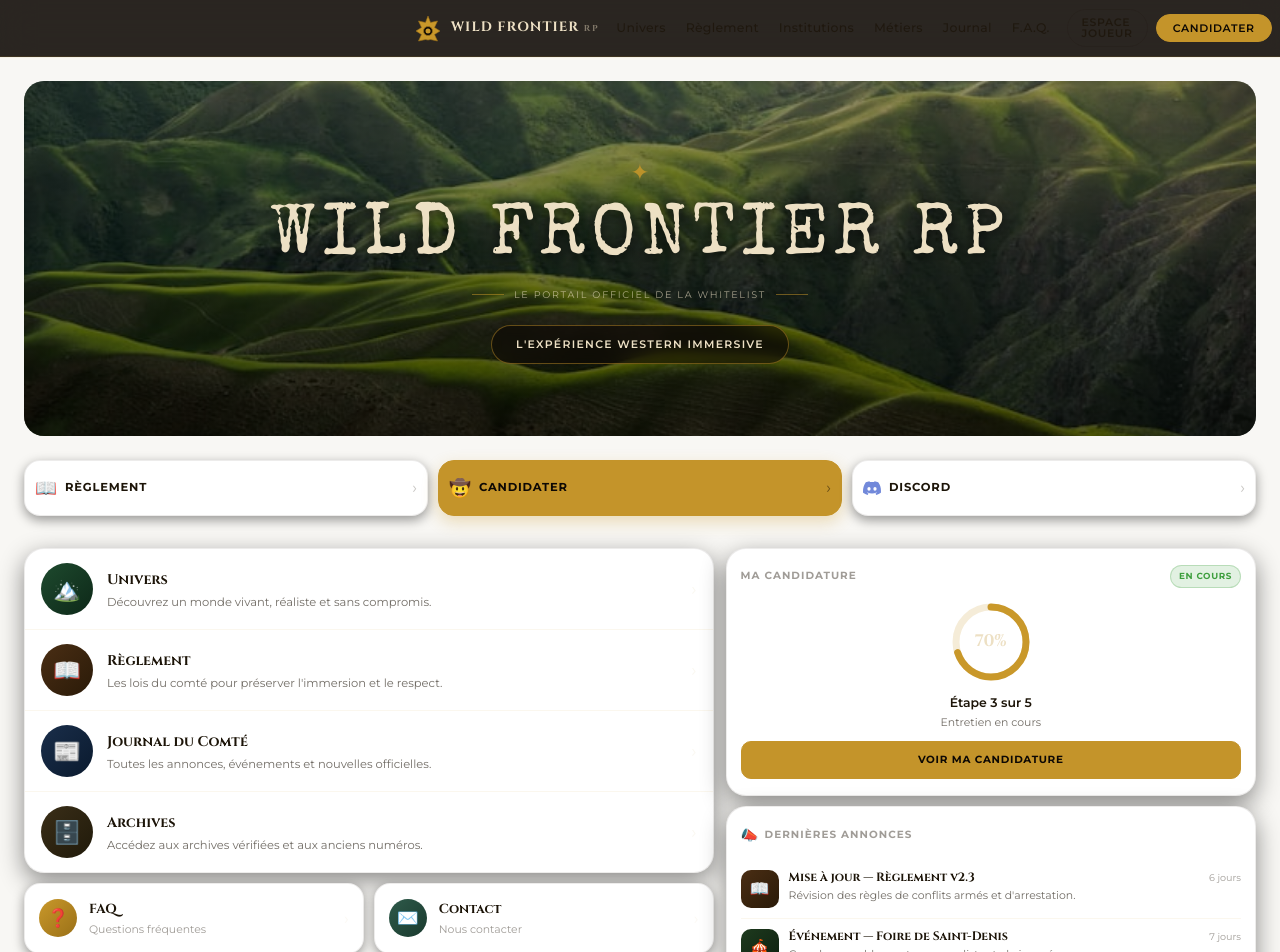
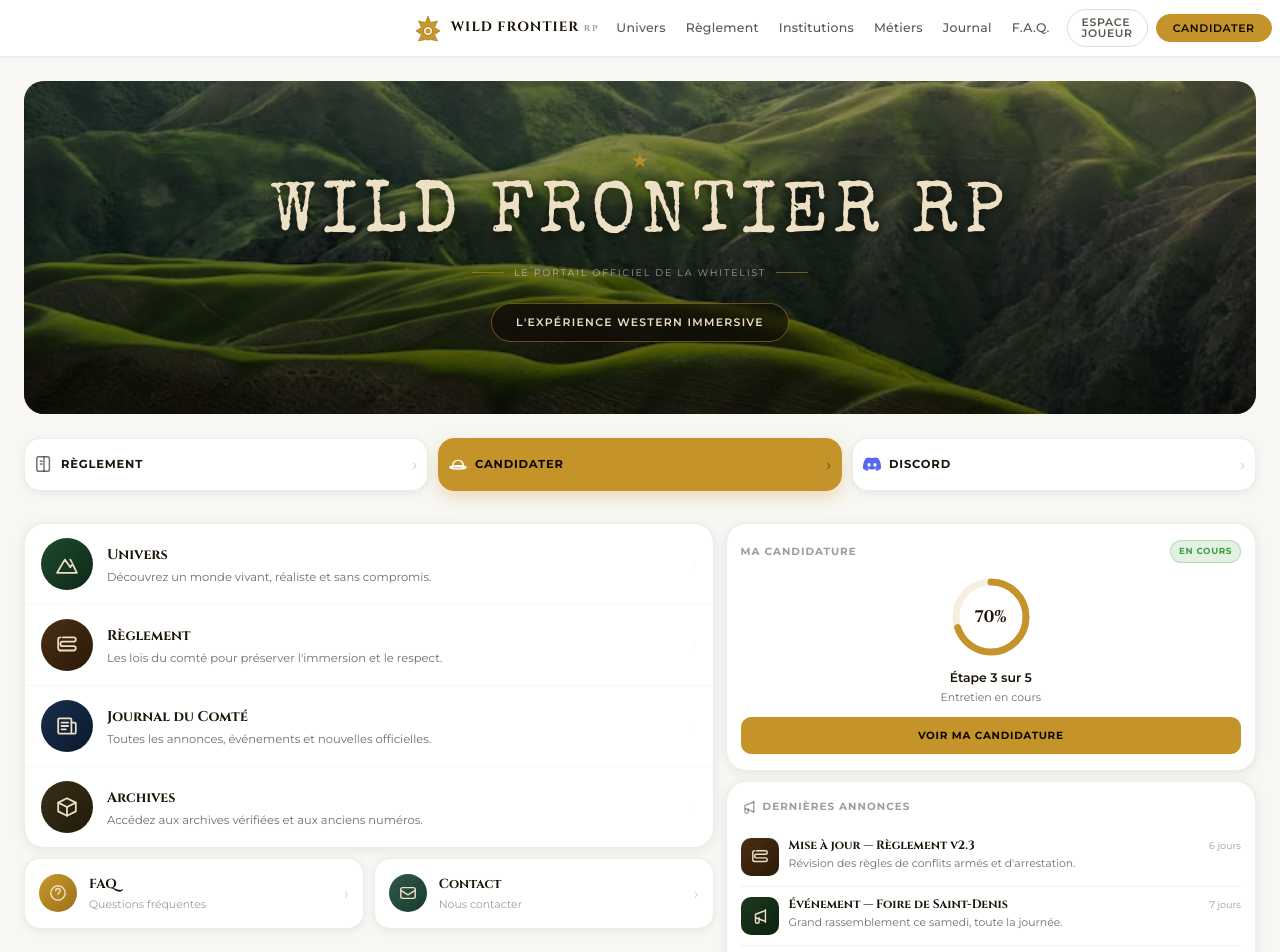
Before and after one commit to rpwildfrontier/WildFrontierWebsite, a Next.js app: page / in a window 1280 px wide. Shown: the top 952 px of the page. Built offline with nearby package versions, Linux system fonts and the light colour scheme; no server answers; a web font is replaced by a local one.

Commit message:
Light theme + replace all emojis with SVG icons
https://claude.ai/code/session_011kgEVsVd7DA7f5mUQzhUU1

```diff
--- a/src/app/globals.css
+++ b/src/app/globals.css
@@ -287,12 +287,12 @@ button { font-family: inherit; }
   border: 1px solid var(--border);
   border-radius: 20px;
   padding: 1.25rem;
-  box-shadow: 0 8px 24px rgba(0,0,0,0.40);
+  box-shadow: 0 2px 12px rgba(28,20,8,0.08);
   transition: border-color 0.2s, box-shadow 0.2s;
 }
 .parchment-card:hover {
   border-color: var(--border-md);
-  box-shadow: 0 8px 32px rgba(0,0,0,0.55);
+  box-shadow: 0 4px 20px rgba(28,20,8,0.12);
 }
 
 .document-panel {
@@ -300,7 +300,7 @@ button { font-family: inherit; }
   border: 1px solid var(--border);
   border-radius: 20px;
   padding: 1.5rem;
-  box-shadow: 0 8px 24px rgba(0,0,0,0.40);
+  box-shadow: 0 2px 12px rgba(28,20,8,0.08);
 }
 
 .accent-card {
@@ -308,20 +308,20 @@ button { font-family: inherit; }
   border: 1px solid var(--border);
   border-radius: 16px;
   padding: 1.25rem;
-  box-shadow: 0 4px 16px rgba(0,0,0,0.35);
+  box-shadow: 0 2px 10px rgba(28,20,8,0.07);
   transition: border-color 0.2s, box-shadow 0.2s;
 }
 .accent-card:hover {
   border-color: var(--border-md);
-  box-shadow: 0 6px 20px rgba(0,0,0,0.50);
+  box-shadow: 0 4px 16px rgba(28,20,8,0.11);
 }
 
 /* ── Glass card ──────────────────────────────────────────── */
 .glass-card {
-  background: rgba(30,19,10,0.8);
+  background: rgba(255,255,255,0.85);
   backdrop-filter: blur(12px);
   -webkit-backdrop-filter: blur(12px);
-  border: 1px solid rgba(201,152,42,0.18);
+  border: 1px solid rgba(28,20,8,0.10);
   border-radius: 20px;
 }
 
@@ -691,7 +691,7 @@ select.form-input option { background: var(--bg-card); color: var(--fg); }
   border: 1px solid var(--border);
   border-radius: 20px;
   overflow: hidden;
-  box-shadow: 0 8px 24px rgba(0,0,0,0.45);
+  box-shadow: 0 2px 12px rgba(28,20,8,0.08);
 }
 .nav-list-item {
   display: flex;
@@ -705,7 +705,7 @@ select.form-input option { background: var(--bg-card); color: var(--fg); }
 .nav-list-item:not(:last-child) {
   border-bottom: 1px solid rgba(201,152,42,0.08);
 }
-.nav-list-item:hover { background: var(--bg-elevated); }
+.nav-list-item:hover { background: var(--bg); }
 .nav-list-icon {
   width: 52px; height: 52px;
   border-radius: 50%;
@@ -734,12 +734,12 @@ select.form-input option { background: var(--bg-card); color: var(--fg); }
   border: 1px solid var(--border);
   border-radius: 16px;
   text-decoration: none;
-  box-shadow: 0 4px 12px rgba(0,0,0,0.40);
+  box-shadow: 0 2px 8px rgba(28,20,8,0.07);
   transition: box-shadow 0.15s, transform 0.12s, border-color 0.15s;
   cursor: pointer;
 }
 .quick-action-card:hover {
-  box-shadow: 0 6px 20px rgba(0,0,0,0.55);
+  box-shadow: 0 4px 16px rgba(28,20,8,0.11);
   border-color: var(--border-md);
   transform: translateY(-1px);
 }
@@ -768,12 +768,12 @@ select.form-input option { background: var(--bg-card); color: var(--fg); }
   display: flex;
   align-items: center;
   gap: 12px;
-  box-shadow: 0 4px 12px rgba(0,0,0,0.40);
+  box-shadow: 0 2px 8px rgba(28,20,8,0.07);
   text-decoration: none;
   transition: box-shadow 0.15s, border-color 0.15s;
 }
 .mini-card:hover {
-  box-shadow: 0 6px 20px rgba(0,0,0,0.55);
+  box-shadow: 0 4px 16px rgba(28,20,8,0.11);
   border-color: var(--border-md);
 }
 
--- a/src/app/page.tsx
+++ b/src/app/page.tsx
@@ -1,11 +1,16 @@
 import type { Metadata } from 'next'
 import Link from 'next/link'
+import {
+  MountainIcon, ScrollIcon, NewspaperIcon, BoxIcon,
+  BookIcon, HatIcon, DiscordIcon, QuestionIcon, MailIcon,
+  MegaphoneIcon,
+} from '@/components/Icons'
 
 export const metadata: Metadata = {
   title: 'Wild Frontier RP — Portail Officiel',
 }
 
-// Progress ring — gold on dark
+// Progress ring — gold on light
 function ProgressRing({ pct, size = 80 }: { pct: number; size?: number }) {
   const r = (size - 10) / 2
   const circ = 2 * Math.PI * r
@@ -16,13 +21,13 @@ function ProgressRing({ pct, size = 80 }: { pct: number; size?: number }) {
         <circle
           cx={size / 2} cy={size / 2} r={r}
           fill="none"
-          stroke="rgba(201,152,42,0.18)"
+          stroke="rgba(196,148,42,0.15)"
           strokeWidth={7}
         />
         <circle
           cx={size / 2} cy={size / 2} r={r}
           fill="none"
-          stroke="#C9982A"
+          stroke="#C4942A"
           strokeWidth={7}
           strokeLinecap="round"
           strokeDasharray={circ}
@@ -34,7 +39,7 @@ function ProgressRing({ pct, size = 80 }: { pct: number; size?: number }) {
           fontFamily: 'var(--font-heading)',
           fontWeight: 700,
           fontSize: '1.05rem',
-          color: '#EDE0C4',
+          color: 'var(--fg)',
         }}>{pct}%</div>
       </div>
     </div>
@@ -47,35 +52,41 @@ const navItems = [
     label: 'Univers',
     desc: 'Découvrez un monde vivant, réaliste et sans compromis.',
     thumb: 'linear-gradient(135deg,#1E4A2E 0%,#0D2818 100%)',
-    icon: '🏔️',
+    IconComponent: MountainIcon,
   },
   {
     href: '/reglement',
     label: 'Règlement',
     desc: 'Les lois du comté pour préserver l\'immersion et le respect.',
     thumb: 'linear-gradient(135deg,#4A2E14 0%,#2A1A08 100%)',
-    icon: '📖',
+    IconComponent: ScrollIcon,
   },
   {
     href: '/journal',
     label: 'Journal du Comté',
     desc: 'Toutes les annonces, événements et nouvelles officielles.',
     thumb: 'linear-gradient(135deg,#1A2E4A 0%,#0A1A2E 100%)',
-    icon: '📰',
+    IconComponent: NewspaperIcon,
   },
   {
     href: '/archives',
     label: 'Archives',
     desc: 'Accédez aux archives vérifiées et aux anciens numéros.',
     thumb: 'linear-gradient(135deg,#3A2E18 0%,#201A0A 100%)',
-    icon: '🗄️',
+    IconComponent: BoxIcon,
   },
 ]
 
-const announcementIcons: Record<number, { bg: string; icon: string }> = {
-  0: { bg: 'linear-gradient(135deg,#4A2E14,#2A1A08)', icon: '📖' },
-  1: { bg: 'linear-gradient(135deg,#1E3A1E,#0D2010)', icon: '🎪' },
-  2: { bg: 'linear-gradient(135deg,#1A2E4A,#0A1A2E)', icon: '💰' },
+const announcementColors: Record<number, { bg: string }> = {
+  0: { bg: 'linear-gradient(135deg,#4A2E14,#2A1A08)' },
+  1: { bg: 'linear-gradient(135deg,#1E3A1E,#0D2010)' },
+  2: { bg: 'linear-gradient(135deg,#1A2E4A,#0A1A2E)' },
+}
+
+const announcementIcons: Record<number, React.ReactNode> = {
+  0: <ScrollIcon size={18} color="#EDE0C4" />,
+  1: <MegaphoneIcon size={18} color="#EDE0C4" />,
+  2: <BoxIcon size={18} color="#EDE0C4" />,
 }
 
 const latestAnnouncements = [
@@ -97,8 +108,12 @@ export default function HomePage() {
             minHeight: 220,
           }}
         >
-          {/* Gold star ornament */}
-          <div style={{ fontSize: '1.4rem', color: '#C9982A', marginBottom: '0.65rem', opacity: 0.85 }}>✦</div>
+          {/* Gold star ornament — SVG */}
+          <div style={{ display: 'flex', alignItems: 'center', justifyContent: 'center', marginBottom: '0.65rem', opacity: 0.85 }}>
+            <svg width="16" height="16" viewBox="0 0 16 16" fill="#C4942A">
+              <path d="M8 0L9.8 5.5H16L11 9L13 14.5L8 11L3 14.5L5 9L0 5.5H6.2Z"/>
+            </svg>
+          </div>
 
           <h1 style={{
             fontFamily: 'var(--font-display)',
@@ -162,7 +177,7 @@ export default function HomePage() {
       >
         <div style={{ display: 'flex', gap: 10 }}>
           <Link href="/reglement" className="quick-action-card" style={{ textDecoration: 'none' }}>
-            <span style={{ fontSize: '1.1rem' }}>📖</span>
+            <BookIcon size={18} color="var(--fg-60)" />
             <span style={{
               fontFamily: 'var(--font-body)', fontSize: '0.72rem', fontWeight: 700,
               letterSpacing: '0.07em', textTransform: 'uppercase',
@@ -171,7 +186,7 @@ export default function HomePage() {
             <span style={{ color: 'var(--fg-25)' }}>›</span>
           </Link>
           <Link href="/candidatures" className="quick-action-card primary" style={{ textDecoration: 'none' }}>
-            <span style={{ fontSize: '1.1rem' }}>🤠</span>
+            <HatIcon size={18} color="#FFFFFF" />
             <span style={{
               fontFamily: 'var(--font-body)', fontSize: '0.72rem', fontWeight: 700,
               letterSpacing: '0.07em', textTransform: 'uppercase',
@@ -180,9 +195,7 @@ export default function HomePage() {
             <span style={{ color: 'rgba(13,8,4,0.50)' }}>›</span>
           </Link>
           <Link href="https://discord.gg/" className="quick-action-card" style={{ textDecoration: 'none' }} target="_blank" rel="noopener noreferrer">
-            <svg width="18" height="18" viewBox="0 0 71 55" fill="#7289DA">
-              <path d="M60.1 4.9A58.5 58.5 0 0 0 45.5.4a40 40 0 0 0-1.8 3.6 54 54 0 0 0-16.4 0A40 40 0 0 0 25.6.4 58.3 58.3 0 0 0 11 4.9C1.6 19 -.9 32.7.3 46.3a59 59 0 0 0 17.9 9 42.7 42.7 0 0 0 3.7-6 38.2 38.2 0 0 1-5.8-2.8l1.4-1.1a42 42 0 0 0 35.9 0l1.4 1.1a38.3 38.3 0 0 1-5.8 2.8 42.6 42.6 0 0 0 3.7 6 58.8 58.8 0 0 0 17.9-9C72 30.4 68.8 16.8 60.1 4.9ZM23.7 38a6.7 6.7 0 0 1-6.3-7 6.7 6.7 0 0 1 6.3-7 6.7 6.7 0 0 1 6.3 7 6.7 6.7 0 0 1-6.3 7Zm23.6 0a6.7 6.7 0 0 1-6.3-7 6.7 6.7 0 0 1 6.3-7 6.7 6.7 0 0 1 6.3 7 6.7 6.7 0 0 1-6.3 7Z"/>
-            </svg>
+            <DiscordIcon size={18} />
             <span style={{
               fontFamily: 'var(--font-body)', fontSize: '0.72rem', fontWeight: 700,
               letterSpacing: '0.07em', textTransform: 'uppercase',
@@ -210,9 +223,9 @@ export default function HomePage() {
                 <Link key={item.href} href={item.href} className="nav-list-item">
                   <div
                     className="nav-list-icon"
-                    style={{ background: item.thumb, border: 'none', fontSize: '1.4rem' }}
+                    style={{ background: item.thumb, border: 'none' }}
                   >
-                    {item.icon}
+                    <item.IconComponent size={22} color="#EDE0C4" />
                   </div>
                   <div style={{ flex: 1, minWidth: 0 }}>
                     <div style={{
@@ -245,8 +258,8 @@ export default function HomePage() {
                   width: 38, height: 38, borderRadius: '50%',
                   background: 'linear-gradient(135deg,#C9982A,#9A7018)',
                   display: 'flex', alignItems: 'center', justifyContent: 'center',
-                  fontSize: '1.1rem', flexShrink: 0,
-                }}>❓</div>
+                  flexShrink: 0,
+                }}><QuestionIcon size={18} color="#EDE0C4" /></div>
                 <div style={{ flex: 1 }}>
                   <div style={{
                     fontFamily: 'var(--font-heading)',
@@ -257,15 +270,15 @@ export default function HomePage() {
                     fontSize: '0.68rem', color: 'var(--fg-40)',
                   }}>Questions fréquentes</div>
                 </div>
-                <span style={{ color: 'rgba(237,224,196,0.22)', fontSize: '1rem' }}>›</span>
+                <span style={{ color: 'var(--fg-20)', fontSize: '1rem' }}>›</span>
               </Link>
               <Link href="/contact" className="mini-card">
                 <div style={{
                   width: 38, height: 38, borderRadius: '50%',
                   background: 'linear-gradient(135deg,#2E5A4A,#1A3A2E)',
                   display: 'flex', alignItems: 'center', justifyContent: 'center',
-                  fontSize: '1.1rem', flexShrink: 0,
-                }}>✉️</div>
+                  flexShrink: 0,
+                }}><MailIcon size={18} color="#EDE0C4" /></div>
                 <div style={{ flex: 1 }}>
                   <div style={{
                     fontFamily: 'var(--font-heading)',
@@ -276,7 +289,7 @@ export default function HomePage() {
                     fontSize: '0.68rem', color: 'var(--fg-40)',
                   }}>Nous contacter</div>
                 </div>
-                <span style={{ color: 'rgba(237,224,196,0.22)', fontSize: '1rem' }}>›</span>
+                <span style={{ color: 'var(--fg-20)', fontSize: '1rem' }}>›</span>
               </Link>
             </div>
           </div>
@@ -284,13 +297,13 @@ export default function HomePage() {
           {/* RIGHT COLUMN — candidature + annonces */}
           <div style={{ display: 'flex', flexDirection: 'column', gap: 10 }}>
 
-            {/* Candidature card — dark */}
+            {/* Candidature card */}
             <div style={{
               background: 'var(--bg-card)',
               border: '1px solid var(--border)',
               borderRadius: 20,
               padding: '16px 14px',
-              boxShadow: '0 8px 24px rgba(0,0,0,0.45)',
+              boxShadow: '0 2px 12px rgba(28,20,8,0.08)',
             }}>
               <div style={{
                 display: 'flex', alignItems: 'center',
@@ -352,16 +365,16 @@ export default function HomePage() {
               </div>
             </div>
 
-            {/* Announcements card — dark */}
+            {/* Announcements card */}
             <div style={{
               background: 'var(--bg-card)',
               border: '1px solid var(--border)',
               borderRadius: 20,
               padding: '16px 14px',
-              boxShadow: '0 8px 24px rgba(0,0,0,0.45)',
+              boxShadow: '0 2px 12px rgba(28,20,8,0.08)',
             }}>
               <div style={{ display: 'flex', alignItems: 'center', gap: 6, marginBottom: 12 }}>
-                <span style={{ fontSize: '0.9rem' }}>📣</span>
+                <MegaphoneIcon size={16} color="var(--fg-40)" />
                 <span style={{
                   fontFamily: 'var(--font-body)',
                   fontSize: '0.65rem', fontWeight: 700,
@@ -377,17 +390,17 @@ export default function HomePage() {
                       display: 'flex', alignItems: 'flex-start', gap: 10,
                       padding: '10px 0',
                       borderBottom: i < latestAnnouncements.length - 1
-                        ? '1px solid rgba(201,152,42,0.08)'
+                        ? '1px solid rgba(28,20,8,0.06)'
                         : 'none',
                     }}
                   >
                     <div style={{
                       width: 38, height: 38, borderRadius: 10,
-                      background: announcementIcons[i].bg,
+                      background: announcementColors[i].bg,
                       display: 'flex', alignItems: 'center', justifyContent: 'center',
-                      fontSize: '1rem', flexShrink: 0,
+                      flexShrink: 0,
                     }}>
-                      {announcementIcons[i].icon}
+                      {announcementIcons[i]}
                     </div>
                     <div style={{ flex: 1, minWidth: 0 }}>
                       <div style={{
@@ -414,8 +427,8 @@ export default function HomePage() {
               </div>
               <Link href="/journal" style={{
                 display: 'block', textAlign: 'center', marginTop: 12,
-                background: 'rgba(201,152,42,0.08)',
-                border: '1px solid rgba(201,152,42,0.18)',
+                background: 'rgba(196,148,42,0.08)',
+                border: '1px solid rgba(196,148,42,0.18)',
                 borderRadius: 10, padding: '8px',
                 textDecoration: 'none',
                 fontFamily: 'var(--font-body)',
--- a/src/components/Header.tsx
+++ b/src/components/Header.tsx
@@ -1,6 +1,7 @@
 'use client'
 import Link from 'next/link'
 import { useState, useEffect } from 'react'
+import { BookIcon, HatIcon, SearchIcon, BellIcon } from './Icons'
 
 const navLinks = [
   { href: '/univers',      label: 'Univers' },
@@ -22,7 +23,7 @@ function Logo() {
           stroke="#9A7018"
           strokeWidth="0.6"
         />
-        <circle cx="14" cy="17" r="4.5" fill="#0D0804" stroke="#9A7018" strokeWidth="0.8"/>
+        <circle cx="14" cy="17" r="4.5" fill="#F8F7F4" stroke="#9A7018" strokeWidth="0.8"/>
         <circle cx="14" cy="17" r="2.5" fill="#C9982A"/>
       </svg>
       <div>
@@ -31,31 +32,13 @@ function Logo() {
           fontWeight: 700,
           fontSize: '0.84rem',
           letterSpacing: '0.08em',
-          color: '#EDE0C4',
+          color: 'var(--fg)',
           lineHeight: 1,
         }}>
-          WILD FRONTIER <span style={{ fontSize: '0.54rem', letterSpacing: '0.20em', color: 'rgba(237,224,196,0.45)' }}>RP</span>
+          WILD FRONTIER <span style={{ fontSize: '0.54rem', letterSpacing: '0.20em', color: 'var(--fg-40)' }}>RP</span>
         </div>
       </div>
     </Link>
-  )
-}
-
-function SearchIcon() {
-  return (
-    <svg width="20" height="20" viewBox="0 0 20 20" fill="none" stroke="currentColor" strokeWidth="1.75" strokeLinecap="round">
-      <circle cx="9" cy="9" r="5.5"/>
-      <path d="M13.5 13.5L17 17"/>
-    </svg>
-  )
-}
-
-function BellIcon() {
-  return (
-    <svg width="20" height="20" viewBox="0 0 20 20" fill="none" stroke="currentColor" strokeWidth="1.75" strokeLinecap="round" strokeLinejoin="round">
-      <path d="M10 2.5a5.5 5.5 0 0 1 5.5 5.5c0 3 .8 4.5 1.5 5.5H3c.7-1 1.5-2.5 1.5-5.5A5.5 5.5 0 0 1 10 2.5Z"/>
-      <path d="M8.5 16.5a1.5 1.5 0 0 0 3 0"/>
-    </svg>
   )
 }
 
@@ -73,13 +56,13 @@ export default function Header() {
       position: 'sticky',
       top: 0,
       zIndex: 50,
-      backgroundColor: 'rgba(13,8,4,0.88)',
+      backgroundColor: 'rgba(255,255,255,0.92)',
       backdropFilter: 'blur(16px)',
       WebkitBackdropFilter: 'blur(16px)',
-      borderBottom: '1px solid rgba(201,152,42,0.12)',
+      borderBottom: '1px solid rgba(28,20,8,0.08)',
       boxShadow: scrolled
-        ? '0 4px 24px rgba(0,0,0,0.55)'
-        : '0 1px 0 rgba(201,152,42,0.07)',
+        ? '0 4px 24px rgba(28,20,8,0.10)'
+        : '0 1px 0 rgba(28,20,8,0.05)',
       transition: 'box-shadow 0.3s',
     }}>
 
@@ -114,32 +97,32 @@ export default function Header() {
               width: 36, height: 36,
               display: 'flex', alignItems: 'center', justifyContent: 'center',
               border: 'none', background: 'transparent', cursor: 'pointer',
-              color: 'rgba(237,224,196,0.55)',
+              color: 'var(--fg-60)',
             }}>
-              <SearchIcon />
+              <SearchIcon size={20} color="currentColor" />
             </button>
             <button style={{
               width: 36, height: 36,
               display: 'flex', alignItems: 'center', justifyContent: 'center',
               border: 'none', background: 'transparent', cursor: 'pointer',
-              color: 'rgba(237,224,196,0.55)',
+              color: 'var(--fg-60)',
               position: 'relative',
             }}>
-              <BellIcon />
+              <BellIcon size={20} color="currentColor" />
               {/* notification dot */}
               <span style={{
                 position: 'absolute', top: 7, right: 7,
                 width: 6, height: 6,
                 borderRadius: '50%',
                 background: '#C9982A',
-                border: '1.5px solid #0D0804',
+                border: '1.5px solid rgba(255,255,255,0.92)',
               }} />
             </button>
             {/* Avatar chip */}
             <Link href="/espace-joueur" style={{
               display: 'flex', alignItems: 'center', gap: 5,
-              background: 'rgba(30,19,10,0.90)',
-              border: '1px solid rgba(201,152,42,0.22)',
+              background: 'rgba(28,20,8,0.06)',
+              border: '1px solid rgba(28,20,8,0.10)',
               borderRadius: 9999,
               padding: '4px 10px 4px 4px',
               textDecoration: 'none',
@@ -150,7 +133,7 @@ export default function Header() {
                 display: 'flex', alignItems: 'center', justifyContent: 'center',
                 fontSize: '0.75rem', color: '#0D0804', fontWeight: 700,
               }}>J</div>
-              <svg width="10" height="10" viewBox="0 0 10 10" fill="none" stroke="rgba(237,224,196,0.40)" strokeWidth="1.5" strokeLinecap="round">
+              <svg width="10" height="10" viewBox="0 0 10 10" fill="none" stroke="var(--fg-40)" strokeWidth="1.5" strokeLinecap="round">
                 <path d="M2 3.5L5 6.5L8 3.5"/>
               </svg>
             </Link>
@@ -159,38 +142,38 @@ export default function Header() {
       </div>
 
       {/* ── Tab bar (mobile only) ───────────────────── */}
-      <div className="md:hidden" style={{ borderTop: '1px solid rgba(201,152,42,0.09)' }}>
+      <div className="md:hidden" style={{ borderTop: '1px solid rgba(28,20,8,0.06)' }}>
         <div style={{ maxWidth: 480, margin: '0 auto', display: 'flex' }}>
 
           {/* RÈGLEMENT */}
           <Link href="/reglement" style={{
             flex: 1, display: 'flex', alignItems: 'center', justifyContent: 'center', gap: 6,
             padding: '11px 6px', textDecoration: 'none',
-            borderRight: '1px solid rgba(201,152,42,0.09)',
+            borderRight: '1px solid rgba(28,20,8,0.06)',
           }}>
-            <span style={{ fontSize: '1rem' }}>📖</span>
+            <BookIcon size={14} color="currentColor" />
             <span style={{
               fontFamily: 'var(--font-body)', fontSize: '0.65rem', fontWeight: 700,
               letterSpacing: '0.06em', textTransform: 'uppercase',
-              color: 'rgba(237,224,196,0.60)',
+              color: 'var(--fg-60)',
             }}>Règlement</span>
-            <span style={{ color: 'rgba(237,224,196,0.22)', fontSize: '0.85rem' }}>→</span>
+            <span style={{ color: 'var(--fg-20)', fontSize: '0.85rem' }}>→</span>
           </Link>
 
           {/* CANDIDATER — featured */}
           <Link href="/candidatures" style={{
             flex: 1, display: 'flex', alignItems: 'center', justifyContent: 'center', gap: 6,
             padding: '11px 6px', textDecoration: 'none',
-            background: 'linear-gradient(135deg, rgba(201,152,42,0.14) 0%, rgba(201,152,42,0.07) 100%)',
-            borderRight: '1px solid rgba(201,152,42,0.09)',
+            background: 'linear-gradient(135deg, rgba(196,148,42,0.10) 0%, rgba(196,148,42,0.05) 100%)',
+            borderRight: '1px solid rgba(28,20,8,0.06)',
           }}>
-            <span style={{ fontSize: '1.1rem' }}>🤠</span>
+            <HatIcon size={14} color="#C4942A" />
             <span style={{
               fontFamily: 'var(--font-body)', fontSize: '0.65rem', fontWeight: 800,
               letterSpacing: '0.06em', textTransform: 'uppercase',
-              color: '#C9982A',
+              color: '#C4942A',
             }}>Candidater</span>
-            <span style={{ color: '#C9982A', fontSize: '0.85rem', opacity: 0.6 }}>→</span>
+            <span style={{ color: '#C4942A', fontSize: '0.85rem', opacity: 0.6 }}>→</span>
           </Link>
 
           {/* DISCORD */}
@@ -198,13 +181,13 @@ export default function Header() {
             flex: 1, display: 'flex', alignItems: 'center', justifyContent: 'center', gap: 6,
             padding: '11px 6px', textDecoration: 'none',
           }}>
-            <svg width="16" height="16" viewBox="0 0 71 55" fill="#7289DA">
+            <svg width="16" height="16" viewBox="0 0 71 55" fill="#5865F2">
               <path d="M60.1 4.9A58.5 58.5 0 0 0 45.5.4a40 40 0 0 0-1.8 3.6 54 54 0 0 0-16.4 0A40 40 0 0 0 25.6.4 58.3 58.3 0 0 0 11 4.9C1.6 19 -.9 32.7.3 46.3a59 59 0 0 0 17.9 9 42.7 42.7 0 0 0 3.7-6 38.2 38.2 0 0 1-5.8-2.8l1.4-1.1a42 42 0 0 0 35.9 0l1.4 1.1a38.3 38.3 0 0 1-5.8 2.8 42.6 42.6 0 0 0 3.7 6 58.8 58.8 0 0 0 17.9-9C72 30.4 68.8 16.8 60.1 4.9ZM23.7 38a6.7 6.7 0 0 1-6.3-7 6.7 6.7 0 0 1 6.3-7 6.7 6.7 0 0 1 6.3 7 6.7 6.7 0 0 1-6.3 7Zm23.6 0a6.7 6.7 0 0 1-6.3-7 6.7 6.7 0 0 1 6.3-7 6.7 6.7 0 0 1 6.3 7 6.7 6.7 0 0 1-6.3 7Z"/>
             </svg>
             <span style={{
               fontFamily: 'var(--font-body)', fontSize: '0.65rem', fontWeight: 700,
               letterSpacing: '0.06em', textTransform: 'uppercase',
-              color: 'rgba(237,224,196,0.60)',
+              color: 'var(--fg-60)',
             }}>Discord</span>
           </Link>
         </div>
```
Also changed, not shown: src/components/BottomNav.tsx (+7 -6 lines).
